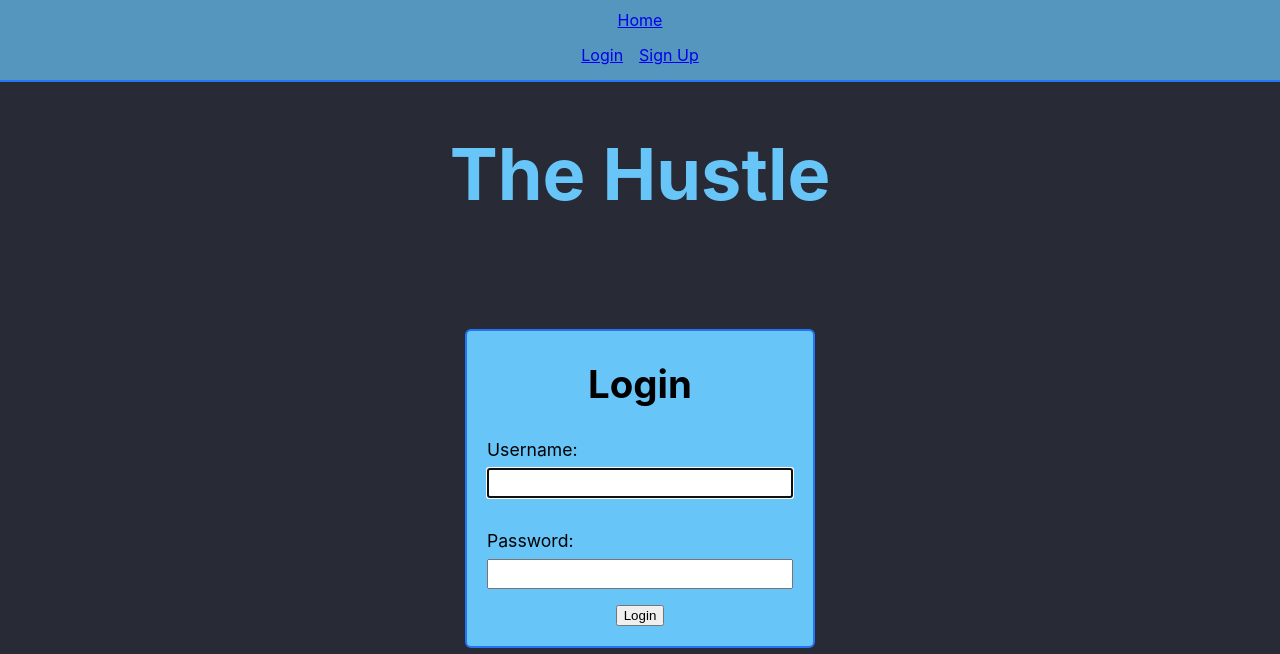
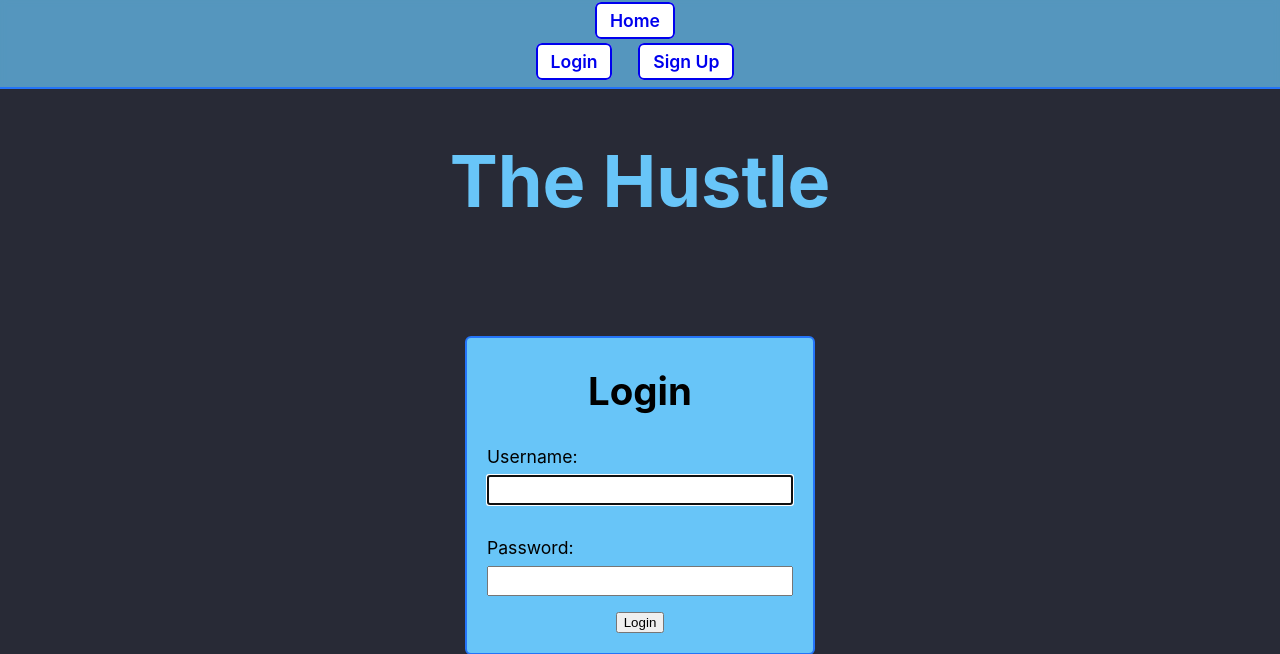
Before and after one commit to JImmyJImmy0/thehustle, a Django app: page /?next=/food/ in a window 1280 px wide. Shown: the top 654 px of the page. Run offline with Django 3.2, Linux system fonts and the light colour scheme.

Commit message:
style nav buttons

```diff
--- a/main_app/static/css/base.css
+++ b/main_app/static/css/base.css
@@ -37,6 +37,25 @@ body {
     font-weight: 600;
   } */
 
+  .btn {
+    font-size: 1.1rem;
+    padding: .4rem .8rem;
+    border-radius: 6px;
+    border-width: 2px;
+    border-style: solid;
+    text-decoration: none;
+    background-color: white;
+    font-weight: 600;
+    cursor: pointer;
+    font-family: inherit;
+    margin-right: 10px;
+  }
+
+  .btn:hover {
+    background-color: rgb(40, 42, 54);
+    color: white;
+  }
+
   nav ul {
     display: flex;
     align-items: center;
@@ -50,6 +69,7 @@ body {
 
   .home-link {
     margin: auto;
+    margin-bottom: 5px;
     padding: 10px 10px;
     align-self: center;
     text-align: center;
--- a/main_app/templates/base.html
+++ b/main_app/templates/base.html
@@ -14,20 +14,20 @@
 <body>
     <header>
         <div class='home-link'>
-            <a href="/">Home</a>
+            <a href="/" class='btn'>Home</a>
         </div>
         <nav>
             <ul>
                 {% if user.is_authenticated %}
-                    <li><a href="{% url 'foods_index' %}">Food</a></li>
-                    <li><a href="{% url 'food_log' %}">Food Log</a></li>
+                    <li><a href="{% url 'foods_index' %}" class='btn'>Food</a></li>
+                    <li><a href="{% url 'food_log' %}" class='btn'>Food Log</a></li>
                     {% comment %} <li><a href="{% url 'exercises_index' %}">Exercise</a></li>
                     <li><a href="{% url 'exercise_log' %}">Exercise Log</a></li> {% endcomment %}
-                    <li><a href="{% url 'profile' %}">Profile</a></li>
-                    <li><a href="{% url 'logout' %}">Log out</a></li>
+                    <li><a href="{% url 'profile' %}" class='btn'>Profile</a></li>
+                    <li><a href="{% url 'logout' %}" class='btn'>Log out</a></li>
                     {% else %}
-                    <li><a href="{% url 'home' %}">Login</a></li>
-                    <li><a href="{% url 'signup' %}">Sign Up</a></li>
+                    <li><a href="{% url 'home' %}" class='btn'>Login</a></li>
+                    <li><a href="{% url 'signup' %}" class='btn'>Sign Up</a></li>
                 {% endif %}
             </ul>
         </nav>
```
